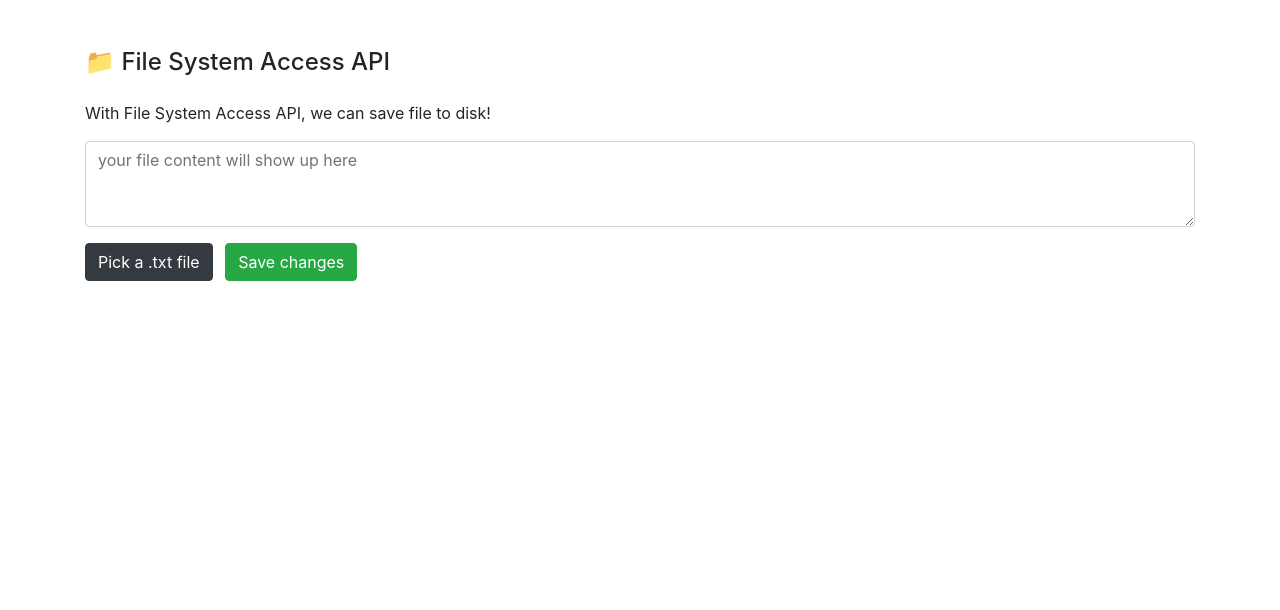
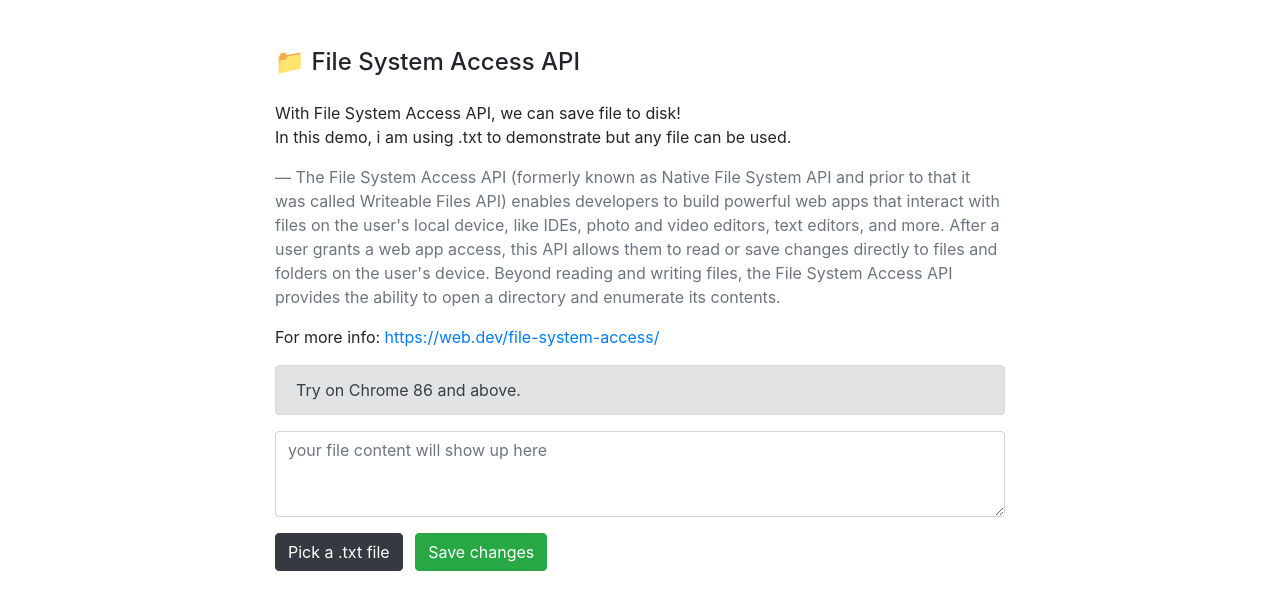
Before and after one commit to mburakerman/file-system-access-api-demo, a plain HTML site: page index.html in a window 1280 px wide. Drawn offline with nearby package versions, Linux system fonts and the light colour scheme.

Commit message:
add info

```diff
--- a/index.html
+++ b/index.html
@@ -10,8 +10,36 @@
 <body>
 
 	<div class="container mx-auto mt-5">
+		<div class="row">
+
+
+			<div class="col-lg-8 offset-lg-2 col-md-12">
 				<h4 class="mb-4">📁 File System Access API</h4>
-		<p>With File System Access API, we can save file to disk!</p>
+				<p>With File System Access API, we can save file to disk! <br>
+					In this demo, i am using .txt to demonstrate but any file can be
+					used.</p>
+				<blockquote class="blockquote">
+					<p class="blockquote-footer">The File System Access API (formerly known as Native File System API
+						and
+						prior to that it was
+						called Writeable Files API) enables developers to build powerful web apps that interact with
+						files
+						on
+						the user's local device, like IDEs, photo and video editors, text editors, and more. After a
+						user
+						grants
+						a web app access, this API allows them to read or save changes directly to files and folders on
+						the
+						user's device. Beyond reading and writing files, the File System Access API provides the ability
+						to
+						open
+						a directory and enumerate its contents.</p>
+				</blockquote>
+				<p>For more info: <a href="https://web.dev/file-system-access/" target="_blank"
+						rel="external">https://web.dev/file-system-access/</a> </p>
+				<div class="alert alert-secondary" role="alert">
+					Try on Chrome 86 and above.
+				</div>
 				<div class="form-group">
 					<textarea class="form-control" id="textArea" rows="3"
 						placeholder="your file content will show up here"></textarea>
@@ -23,6 +51,9 @@
 				<div class="form-group">
 					<button class="btn btn-dark mr-2" id="getFileHandleButton">Pick a .txt file</button>
 					<button class="btn btn-success" id="writeFileButton">Save changes</button>
+				</div>
+
+			</div>
 		</div>
 	</div>
 
```
Lines whose indentation alone changed are shown as unchanged.
